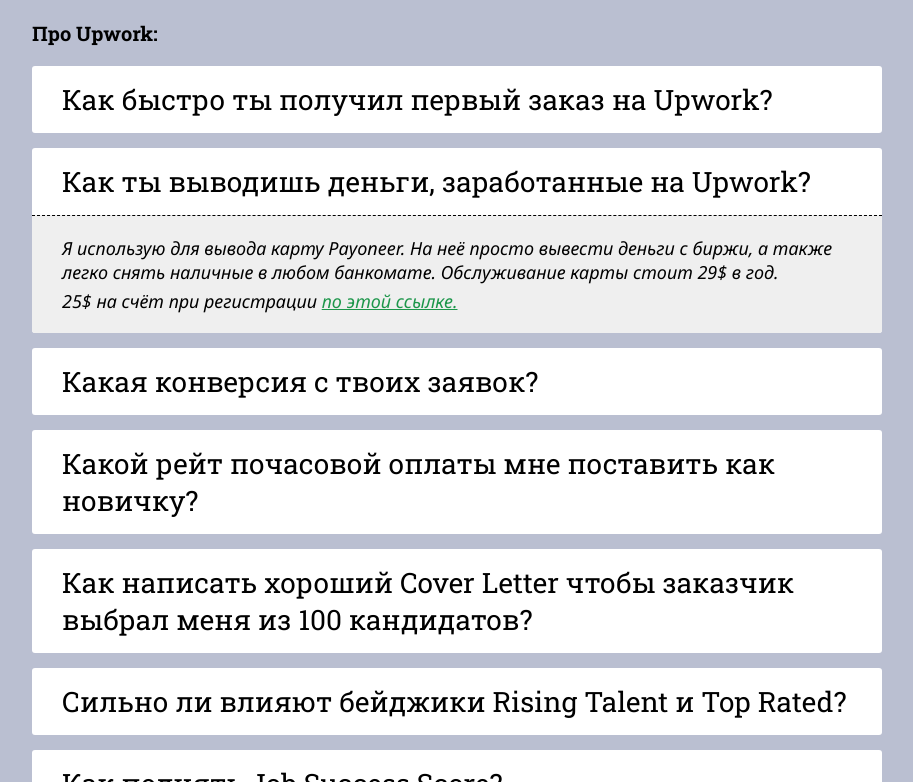
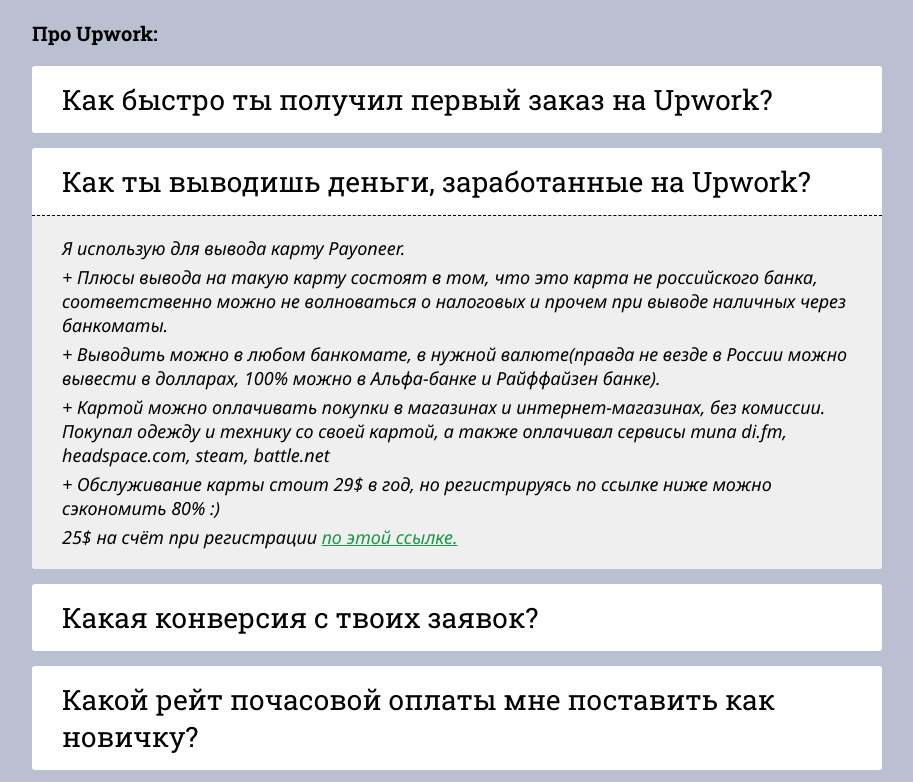
Before and after one commit to flppv/flppv, a website: page src/faq/index.jade in a window 1280 px wide. Both pictures are taken after a click on the element "Как ты выводишь деньги, заработанные на Upwork?". Shown: the top 782 px of the page, without its empty margins (183-1096 px from the left). Drawn offline with nearby package versions, Linux system fonts and the light colour scheme; files that its build step writes are made by us from their sources; a script that the page names is missing; a web font is replaced by a local one.

Commit message:
change bg + faq#money

```diff
--- a/src/faq/index.jade
+++ b/src/faq/index.jade
@@ -20,10 +20,14 @@
       .question#money
         h2 Как ты выводишь деньги, заработанные на Upwork?
         .answer
-          p Я использую для вывода карту Payoneer. На неё просто вывести деньги с биржи, а также легко снять наличные в любом банкомате. Обслуживание карты стоит 29$ в год.
+          p Я использую для вывода карту Payoneer.
+          p + Плюсы вывода на такую карту состоят в том, что это карта не российского банка, соответственно можно не волноваться о налоговых и прочем при выводе наличных через банкоматы.
+          p + Выводить можно в любом банкомате, в нужной валюте(правда не везде в России можно вывести в долларах, 100% можно в Альфа-банке и Райффайзен банке).
+          p + Картой можно оплачивать покупки в магазинах и интернет-магазинах, без комиссии. Покупал одежду и технику со своей картой, а также оплачивал сервисы типа di.fm, headspace.com, steam, battle.net
+          p + Обслуживание карты стоит 29$ в год, но регистрируясь по ссылке ниже можно сэкономить 80% :)
           p
             | 25$ на счёт при регистрации
-            a(href="https://share.payoneer.com/nav/1fIbOd0B1wiN4NlSY2xIC7keFYMyTD-FC8ICh0hKHh46uxsh2x7aJVS4NPAV043jI_66ZkF-rHIkQ20O5AMSWg2" target="_blank") по этой ссылке.
+            a(href="https://www.payoneer.com/ru/raf/?rid=17ED3436-10A2-4DB7-A6DC-C94E6AFA14C3" target="_blank") по этой ссылке.
       .question#conversion
         h2 Какая конверсия с твоих заявок?
         .answer
```
Also changed, not shown: bg.jpg, faq/index.html, src/index.jade (line endings or trailing spaces).
